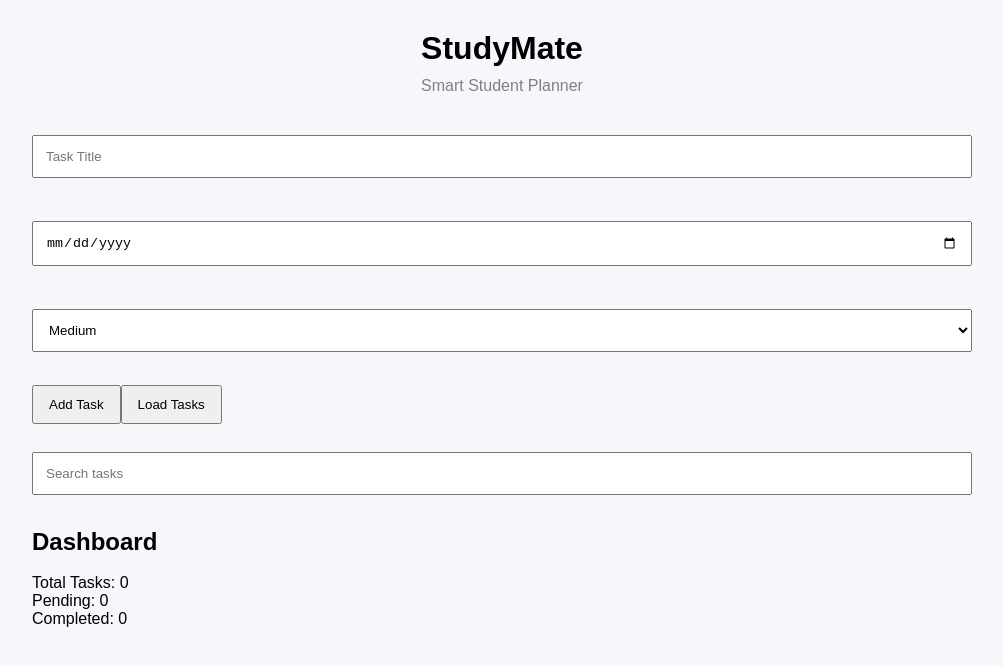
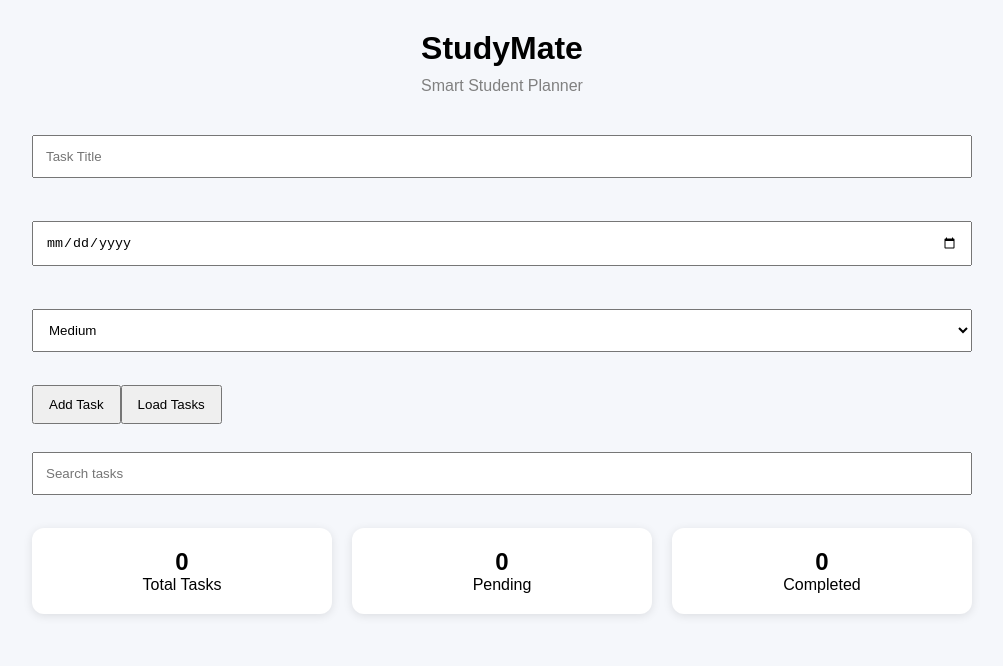
Before and after one commit to sithmi200309/StudyMate, a Vue app in the folder frontend/: page / in a window 1280 px wide. Shown: the top 666 px of the page, without its empty margins (138-1141 px from the left). Built offline with nearby package versions, Linux system fonts and the light colour scheme.

Commit message:
Added dashboard cards and improved UI design

```diff
--- a/frontend/src/App.vue
+++ b/frontend/src/App.vue
@@ -31,20 +31,28 @@ Smart Student Planner
 
 <br><br>
 
-   <h2>Dashboard</h2>
-   <br>
+   <div class="dashboard">
 
-   <p>Total Tasks: {{ tasks.length }}</p>
+  <div class="stat-card">
+    <h2>{{ tasks.length }}</h2>
+    <p>Total Tasks</p>
+  </div>
 
-   <p>
-   Pending:
-   {{ tasks.filter(t => t.status === 'Pending').length }}
-   </p>
+  <div class="stat-card">
+    <h2>
+      {{ tasks.filter(t => t.status === 'Pending').length }}
+    </h2>
+    <p>Pending</p>
+  </div>
 
-   <p>
-   Completed:
-   {{ tasks.filter(t => t.status === 'Completed').length }}
-   </p>
+  <div class="stat-card">
+    <h2>
+      {{ tasks.filter(t => t.status === 'Completed').length }}
+    </h2>
+    <p>Completed</p>
+  </div>
+
+</div>
 
     <div
   class="task-card"
```
